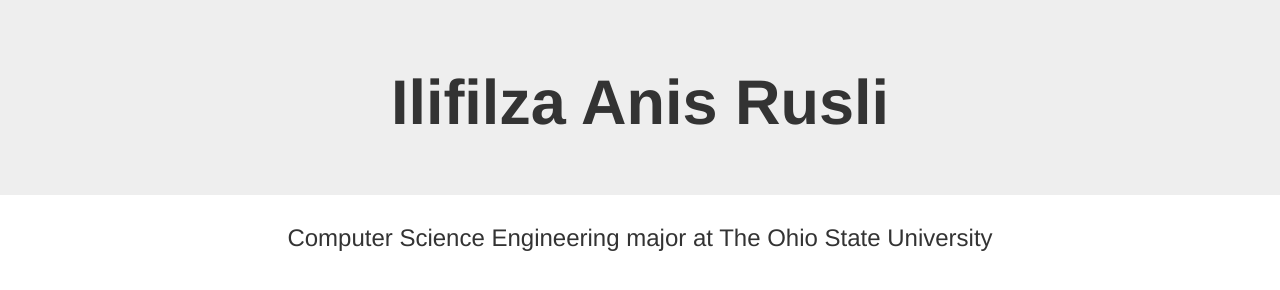
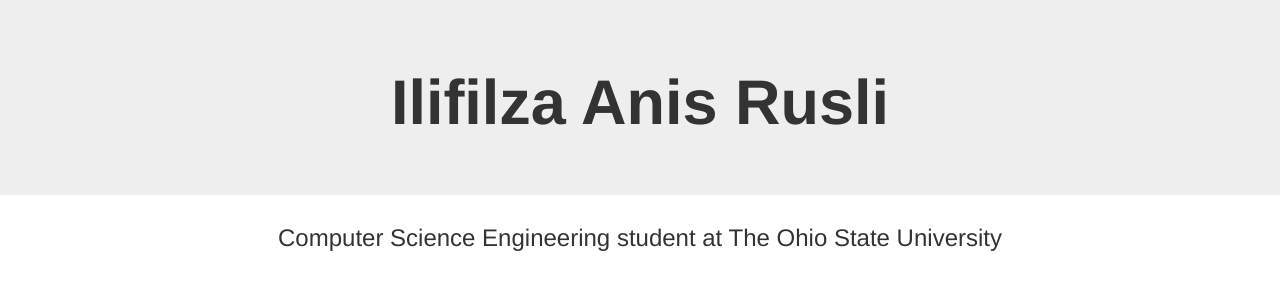
Before and after one commit to IliRusli/ilifilzarusli.github.io, a plain HTML site: page index.html in a window 1280 px wide. Drawn offline with nearby package versions, Linux system fonts and the light colour scheme.

Commit message:
Update index.html

```diff
--- a/index.html
+++ b/index.html
@@ -15,7 +15,7 @@
     </div>
 
      <div>
-      <h3> <center> Computer Science Engineering major at The Ohio State University </center> </h1>
+      <h3> <center> Computer Science Engineering student at The Ohio State University </center> </h1>
     </div>
   </body>
 </html>
```
